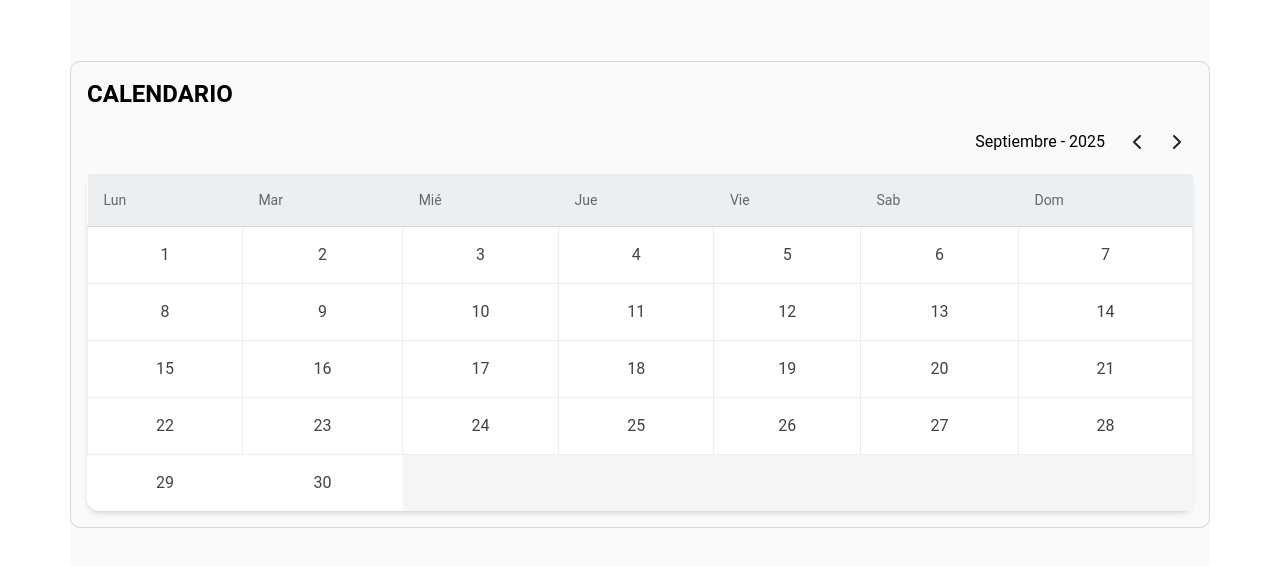
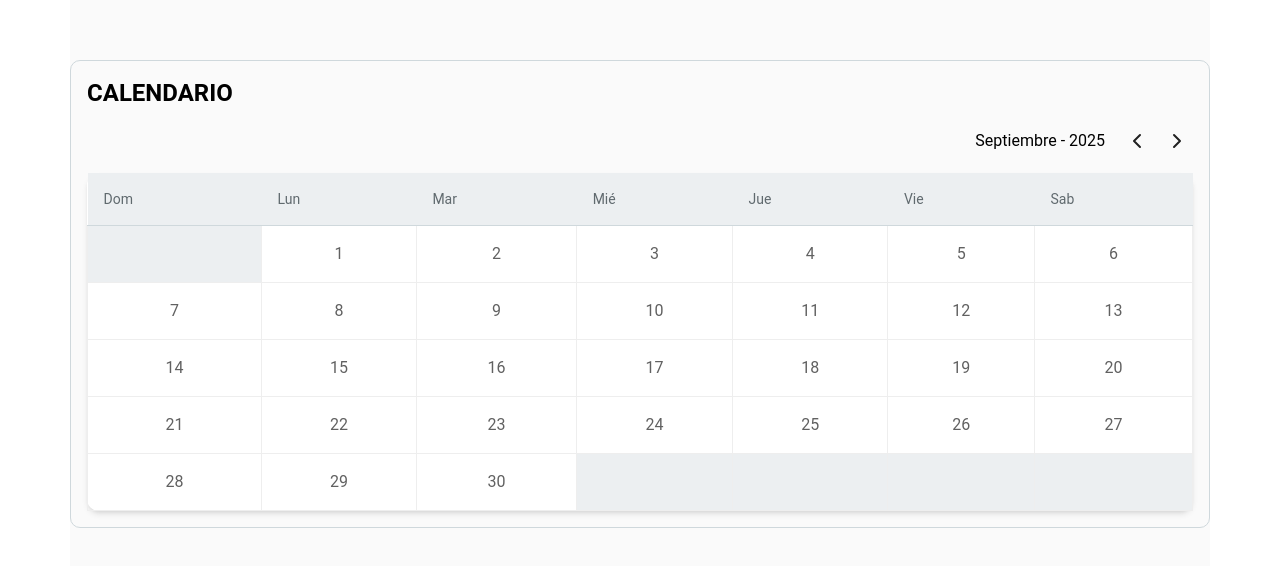
Before and after one commit to BCpollito/Gym_Project, a React (Vite) app in the folder front/: page / in a window 1280 px wide. Shown: the part 106-672 px from the top of the page. Built offline with nearby package versions, Linux system fonts and the light colour scheme; no server answers.

Commit message:
fix: Calendary render.

```diff
--- a/front/src/Components/Calendary/Calendary.tsx
+++ b/front/src/Components/Calendary/Calendary.tsx
@@ -13,7 +13,7 @@ import { CalendaryProps } from "../../types/Calendary/CalendaryProps";
 import axios from "axios";
 import { ClientsWorkout } from "../../types/ClientsWorkout";
 
-const TABLE_HEAD = ["Lun", "Mar", "Mié", "Jue", "Vie", "Sab", "Dom"];
+const TABLE_HEAD = ["Dom", "Lun", "Mar", "Mié", "Jue", "Vie", "Sab"];
 
 const FechaActual = new Date();
 const mesesDelAño = [
@@ -31,12 +31,12 @@ const mesesDelAño = [
 	"Diciembre"];
 
 function Calendary({ mode, idClient }: CalendaryProps) {
-	const [CurrentDate, setCurrentDate] = useState<Date>(new Date(FechaActual.getFullYear(), FechaActual.getMonth() + 1, 0));
+	const [CurrentDate, setCurrentDate] = useState<Date>(new Date(FechaActual.getFullYear(), FechaActual.getMonth(), 1));
 	const [Day, setDay] = useState<(number | string)[][]>([]);
 
 	const [WorkoutsOfClient, setWorkouts] = useState<ClientsWorkout[]>([]);
 
-	if (mode === "cliente") {
+	useEffect(() => {
 		const getClientsWorkouts = async () => {
 			try {
 				const response = await axios.get<ClientsWorkout[]>(`/client-workouts/${idClient}`)
@@ -45,55 +45,61 @@ function Calendary({ mode, idClient }: CalendaryProps) {
 				const message = error.response?.data?.message || "error desconocido";
 				alert("Error: " + message)
 			}
+		};
+
+		if (mode === "cliente") {
+			getClientsWorkouts();
 		}
-		useEffect(() => {
-			getClientsWorkouts();
-		}, [])
-	}
+	}, [mode, idClient]);
+
+
 
 	useEffect(() => {
 		const newDays: (number | string)[][] = [];
 
-		for (let Sem = 0; Sem < 5; Sem++) {
-			newDays.push([]);
-		}
+		const year = CurrentDate.getFullYear();
+		const month = CurrentDate.getMonth();
 
-		let a = 0;
-		let d = 1;
-		while (d <= CurrentDate.getDate()) {
-			if (!newDays[a]) {
-				newDays[a] = [];
-			}
+		const firstDayOfMonth = new Date(year, month, 1);
 
-			if (newDays[a].length < 7 && d <= CurrentDate.getDate()) {
-				newDays[a].push(d);
-				d++;
-			}
+		const firstWeekDay = firstDayOfMonth.getDay();
 
-			if (d > CurrentDate.getDate()) {
-				while (newDays[a].length < 7) {
-					newDays[a].push("");
+		const lastDayPrevMonth = new Date(year, month, 0).getDate();
+
+		const lastDayCurrentMonth = new Date(year, month + 1, 0).getDate();
+
+		let dayCounter = 1;
+
+		for (let week = 0; week < 5; week++) {
+			const weekDays: (number | string)[] = [];
+
+			for (let dayOfWeek = 0; dayOfWeek < 7; dayOfWeek++) {
+				if (week === 0 && dayOfWeek < firstWeekDay) {
+					weekDays.push("");
+				} else if (dayCounter > lastDayCurrentMonth) {
+					weekDays.push("");
+				} else {
+					weekDays.push(dayCounter);
+					dayCounter++;
 				}
 			}
 
-			if (newDays[a].length === 7) {
-				a++;
-			}
+			newDays.push(weekDays);
 		}
 		setDay(newDays);
 	}, [CurrentDate])
 
 	const handlePassDate = (sign: "next" | "prev" | "restar") => {
 		if (sign === "next") {
-			setCurrentDate(new Date(CurrentDate.getFullYear(), CurrentDate.getMonth() + 2, 0));
+			setCurrentDate(new Date(CurrentDate.getFullYear(), CurrentDate.getMonth() + 1, 1));
 		}
 
 		if (sign === "prev") {
-			setCurrentDate(new Date(CurrentDate.getFullYear(), CurrentDate.getMonth(), 0));
+			setCurrentDate(new Date(CurrentDate.getFullYear(), CurrentDate.getMonth() - 1, 1));
 		}
 
 		if (sign === "restar") {
-			setCurrentDate(new Date(FechaActual.getFullYear(), FechaActual.getMonth() + 1, 0));
+			setCurrentDate(new Date(FechaActual.getFullYear(), FechaActual.getMonth(), 1));
 		}
 	};
 
@@ -107,7 +113,8 @@ function Calendary({ mode, idClient }: CalendaryProps) {
 					{`${mesesDelAño[CurrentDate.getMonth()]} - ${CurrentDate.getFullYear()}`}
 				</h6>
 				<div className="flex items-center space-x-2">
-					{FechaActual.getMonth() != CurrentDate.getMonth() &&
+					{(FechaActual.getMonth() != CurrentDate.getMonth() ||
+						FechaActual.getFullYear() != CurrentDate.getFullYear()) &&
 						//@ts-ignore
 						<IconButton
 							onClick={() => handlePassDate("restar")}
@@ -166,13 +173,14 @@ function Calendary({ mode, idClient }: CalendaryProps) {
 							{Day.map((days, rowIndex) => (
 								<tr key={rowIndex}>
 									{days.map((day, colIndex) => {
-										const isEmpty = day === "";
-										const isLast = rowIndex === Day.length - 1;
-										const classes = `p-2 sm:p-4 text-center ${isEmpty ? 'bg-gray-100' : ''} ${isLast ? '' : 'border border-gray-200'}`;
+										const isEmpty = day == ""
+										const classes = `p-2 sm:p-4 text-center border border-gray-200
+										${isEmpty  && 'bg-blue-gray-50 text-blue-gray-200'}`;
+
 										return (
 											<td key={colIndex} className={classes}>
-												<span className={`font-normal ${isEmpty ? 'text-gray-400' : 'text-gray-800'}`}>
-													{isEmpty ? '' : day}
+												<span className={`font-normal text-gray-800}`}>
+													{day}
 												</span>
 											</td>
 										);
```
